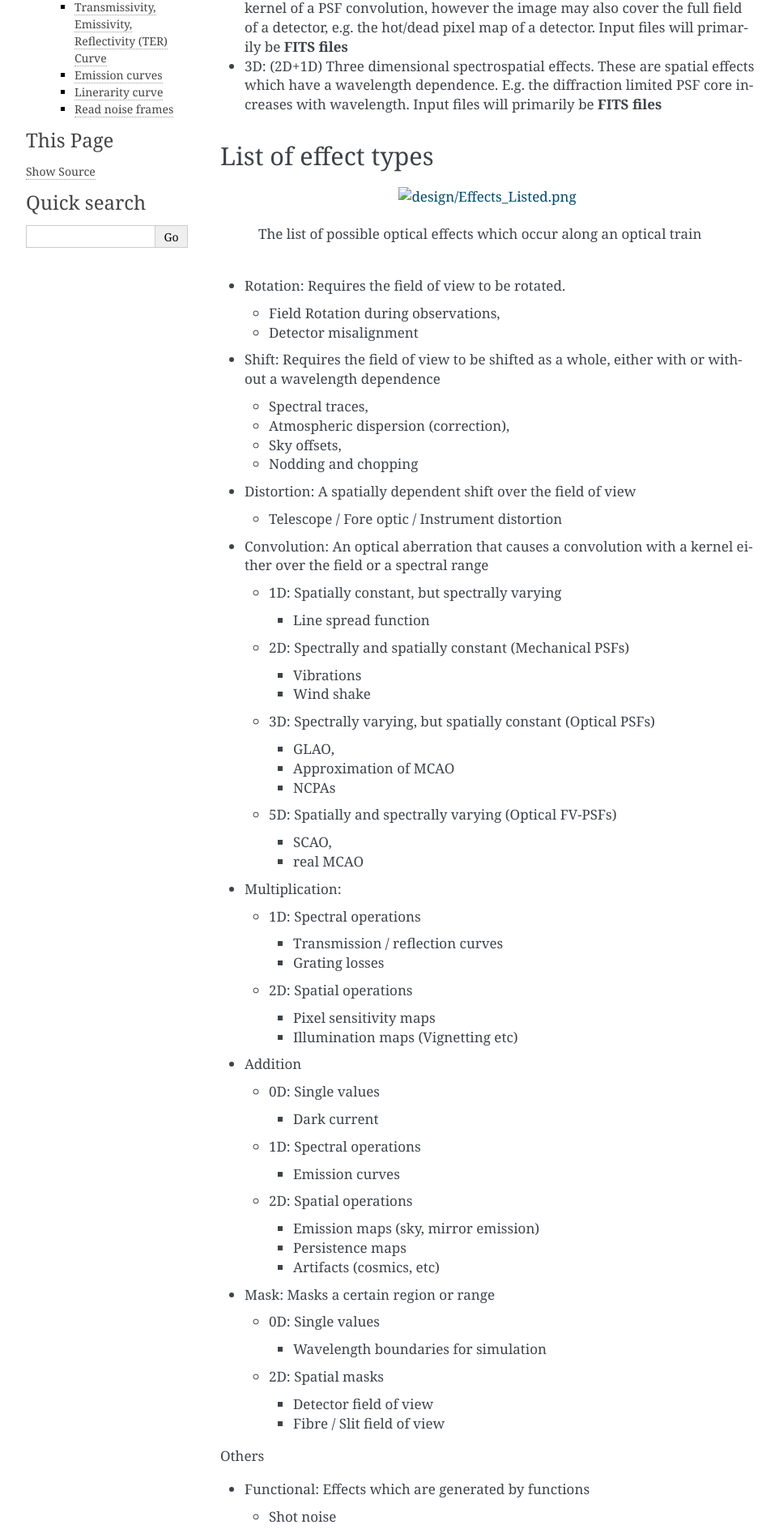
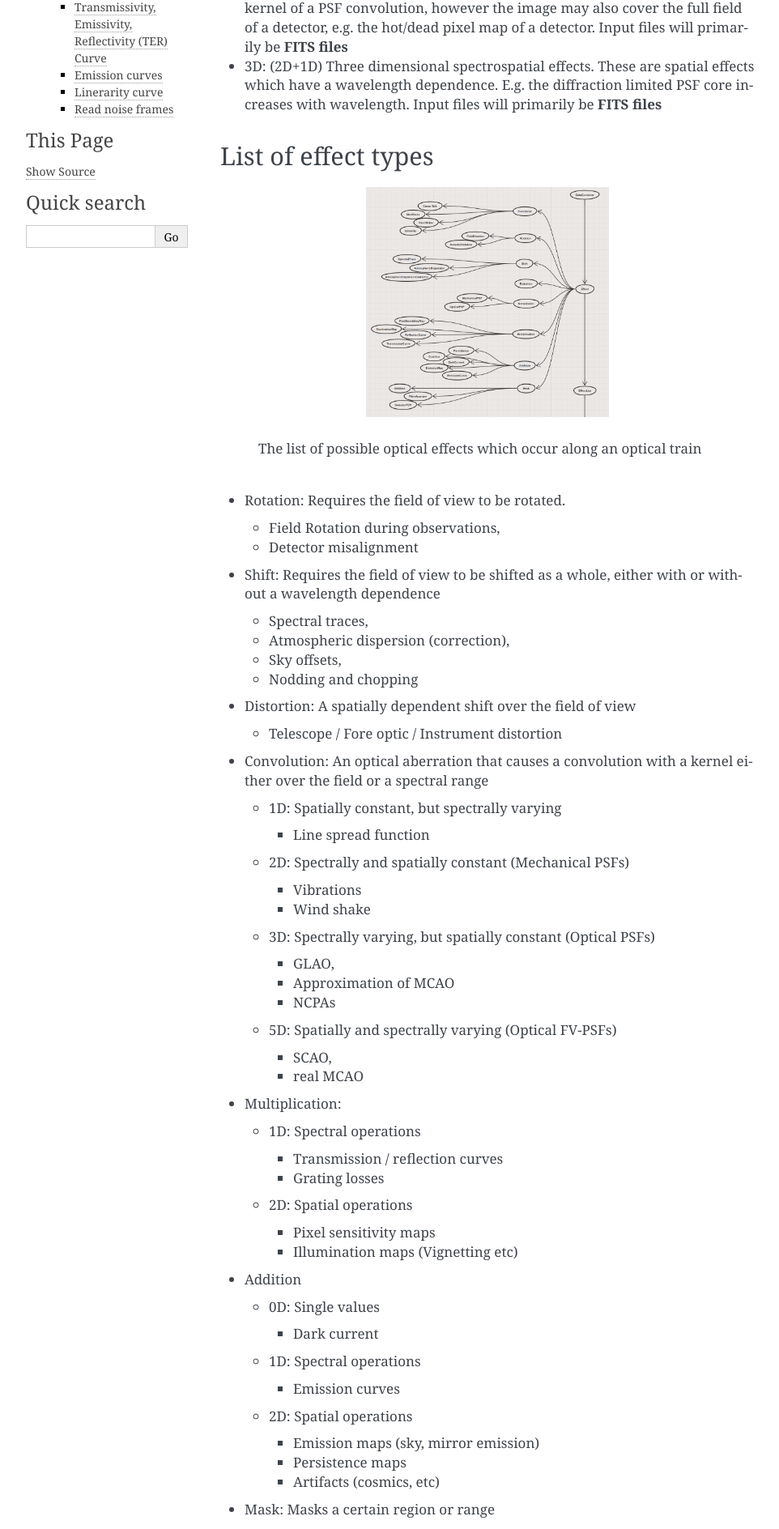
Before and after one commit to AstarVienna/ScopeSim, a Sphinx documentation site: the page built from docs/source/design/Effect_Descriptions.rst, in a window 1280 px wide. Shown: the part 600-2488 px from the top of the page at 81% size, without its empty margins (148-1110 px from the left). Built offline with Sphinx 7.4.7, drawn with Linux system fonts in a browser that asks for light colours; pages that are not in the unit, such as notebooks, are missing from menus.

Commit message:
capital PNG

```diff
--- a/docs/source/design/Effect_Descriptions.rst
+++ b/docs/source/design/Effect_Descriptions.rst
@@ -32,7 +32,7 @@ Effects come in either 0, 1, 2, or 3 (2+1) dimensions
 List of effect types
 --------------------
 
-.. figure:: Effects_Listed.png
+.. figure:: Effects_Listed.PNG
     :width: 300
 
     The list of possible optical effects which occur along an optical train
```
